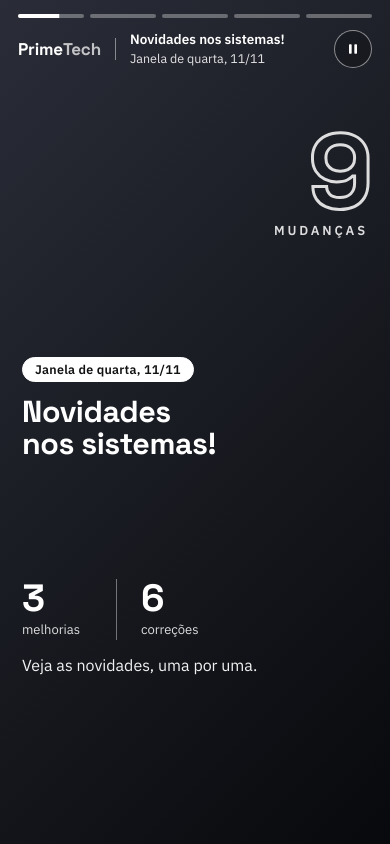
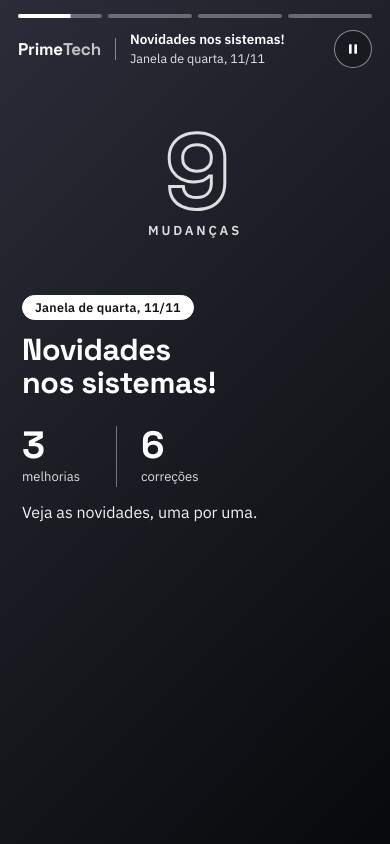
Before and after one commit to conta-padrao-primetech/novidades-nos-sistemas, a plain HTML site: page index.html in a window 390 px wide. Drawn offline with Linux system fonts and the light colour scheme.

Commit message:
Add files via upload

```diff
--- a/atual.json
+++ b/atual.json
@@ -44,38 +44,6 @@
     "squad": "Tato",
     "janela": "2026-11-09T21:00:00Z"
    }
-  ],
-  "correcoes": [
-   {
-    "id": "94a4d09782",
-    "titulo": "Ano de fabricação como reserva do ano modelo",
-    "squad": "Arquitetura",
-    "sistema": "SALESFORCE"
-   },
-   {
-    "id": "285eb3274e",
-    "titulo": "Reintegração, grupo de cobrança e CNPJ alfanumérico na adesão",
-    "squad": "Contratação e Cadastro",
-    "sistema": "EVEX7"
-   },
-   {
-    "id": "c87ba0746a",
-    "titulo": "Oficina dos cards escolhida pelo orçamento inicial autorizado",
-    "squad": "Sinistro",
-    "sistema": "EVEX7"
-   },
-   {
-    "id": "8e0970a436",
-    "titulo": "Autorização de orçamento gravada numa única operação",
-    "squad": "Sinistro",
-    "sistema": "EVEX7"
-   },
-   {
-    "id": "92fa0b99ed",
-    "titulo": "Carga única e atualizada da lista de estados",
-    "squad": "Sinistro",
-    "sistema": "EVEX7"
-   }
   ]
  }
 }
--- a/index.html
+++ b/index.html
@@ -41,20 +41,20 @@ button { font: inherit; color: inherit; cursor: pointer; }
 
 /* ---------- slides: grade de terços (3 faixas iguais) ---------- */
 .slides { position: absolute; inset: 0; touch-action: none; }
-.slide { position: absolute; inset: 0; display: grid; grid-template-columns: 2fr 1fr; grid-template-rows: repeat(3, minmax(0, 1fr)); grid-template-areas: "ctx arte" "titulo arte" "resumo arte"; column-gap: 20px; padding: 0 84px; opacity: 0; visibility: hidden; transition: opacity .45s ease, visibility .45s; background: linear-gradient(135deg, var(--a, #2A2D38), var(--a2, #08090C)); overflow: hidden; }
-.slide.final { grid-template-areas: "bloco arte" "lista arte" "lista arte"; }
+.slide { position: absolute; inset: 0; display: grid; grid-template-columns: 2fr 1fr; grid-template-rows: repeat(3, minmax(0, 1fr)); grid-template-areas: ". arte" "bloco arte" "resumo arte"; column-gap: 20px; padding: 0 84px; opacity: 0; visibility: hidden; transition: opacity .45s ease, visibility .45s; background: linear-gradient(135deg, var(--a, #2A2D38), var(--a2, #08090C)); overflow: hidden; }
 .slide.on { opacity: 1; visibility: visible; z-index: 1; }
-.bloco { display: contents; }
-.slide.final .bloco { display: block; grid-area: bloco; align-self: end; position: relative; z-index: 2; padding-bottom: 14px; }
-.ctx { grid-area: ctx; align-self: end; position: relative; z-index: 2; padding-bottom: 16px; }
-.slide.final .ctx { padding-bottom: 14px; }
-.titulo { grid-area: titulo; align-self: center; position: relative; z-index: 2; padding-bottom: 30px; }
-.slide.final .titulo { padding-bottom: 0; }
+.bloco { grid-area: bloco; align-self: end; position: relative; z-index: 2; padding-bottom: 44px; }   /* tags + título juntos, logo acima do botão */
+.ctx { padding-bottom: 14px; }
 .resumo { grid-area: resumo; align-self: start; position: relative; z-index: 2; padding-top: 40px; }
-.abertura .resumo { padding-top: 16px; }
 .acao { grid-area: resumo; align-self: start; justify-self: start; position: relative; z-index: 3; transform: translateY(-50%); }   /* o centro do botão fica em cima da linha de 2/3 */
 .acao:empty { display: none; }
-.arte, .hero { grid-area: arte; align-self: center; position: relative; z-index: 2; display: flex; flex-direction: column; align-items: center; justify-content: center; pointer-events: none; min-height: 0; }
+.arte, .hero { align-self: center; position: relative; z-index: 2; display: flex; flex-direction: column; align-items: center; justify-content: center; pointer-events: none; min-height: 0; }
+.arte { grid-area: arte; }
+.hero { grid-area: hero; }
+/* abertura: tudo num grupo só, centralizado, com espaços regulares */
+.abertura { grid-template-rows: auto auto; grid-template-areas: "bloco hero" "resumo hero"; align-content: center; row-gap: 30px; }
+.abertura .bloco { padding-bottom: 0; }
+.abertura .resumo { padding-top: 0; }
 .arte svg { width: min(100%, 320px); height: auto; overflow: visible; }
 .pilulas { display: flex; flex-wrap: wrap; gap: 8px; margin: 0; }
 .pil { background: rgba(255, 255, 255, .18); border: 1px solid rgba(255, 255, 255, .32); border-radius: 99px; padding: 4px 12px; font: 600 12.5px/1.2 "IBM Plex Sans", sans-serif; letter-spacing: .02em; }
@@ -74,10 +74,6 @@ button { font: inherit; color: inherit; cursor: pointer; }
 .nums div div { min-width: 70px; }
 .nums b { display: block; font: 700 38px/1 "Space Grotesk", sans-serif; }
 .nums span { font-size: 13px; opacity: .85; }
-.lista { grid-area: lista; align-self: start; position: relative; z-index: 2; list-style: none; margin: 0; padding: 6px 0 0; max-width: 60ch; }
-.lista li { position: relative; padding: 9px 0 9px 16px; border-bottom: 1px solid rgba(255, 255, 255, .14); font-size: 16.5px; line-height: 1.35; }
-.lista li:last-child { border-bottom: 0; }
-.lista li::before { content: ""; position: absolute; left: 0; top: 12px; bottom: 12px; width: 3px; border-radius: 3px; background: var(--a, #fff); box-shadow: 0 0 0 1px rgba(255, 255, 255, .35); }
 @keyframes flutua { 0%, 100% { transform: translateY(0); } 50% { transform: translateY(-9px); } }
 @keyframes gira { to { transform: rotate(360deg); } }
 .arte .f1 { animation: flutua 5.5s ease-in-out infinite; }
@@ -118,25 +114,19 @@ button { font: inherit; color: inherit; cursor: pointer; }
 @media (max-width: 899px) {
   .palco { display: block; padding: 0; }
   .historia { width: 100%; height: 100dvh; border-radius: 0; box-shadow: none; }
-  .slide { grid-template-columns: 1fr; grid-template-areas: "arte" "bloco" "resumo"; column-gap: 0; padding: 0 22px; }
-  .slide.final { grid-template-areas: "bloco" "lista" "lista"; }
-  .slide.final .arte { display: none; }
-  .bloco { display: block; grid-area: bloco; align-self: center; position: relative; z-index: 2; padding-bottom: 26px; }
-  .slide.final .bloco { align-self: end; padding: calc(92px + env(safe-area-inset-top, 0px)) 0 14px; }
+  .slide, .abertura { grid-template-columns: 1fr; grid-template-rows: repeat(3, minmax(0, 1fr)); grid-template-areas: "arte" "bloco" "resumo"; align-content: normal; row-gap: 0; column-gap: 0; padding: 0 22px; }
+  .abertura { grid-template-rows: minmax(0, 33.333dvh) auto 1fr; grid-template-areas: "hero" "bloco" "resumo"; }
+  .abertura .bloco { align-self: start; padding: 14px 0 28px; }   /* o grupo começa na linha de 1/3, compacto */
+  .bloco, .abertura .bloco { align-self: center; padding-bottom: 26px; }
   .ctx { padding: 0 0 14px; }
-  .slide.final .ctx { padding-bottom: 14px; }
-  .titulo { padding-bottom: 0; }
   .slide h1, .slide h2 { font-size: clamp(26px, 7.8vw, 32px); max-width: none; }
-  .arte, .hero { align-self: stretch; padding: calc(92px + env(safe-area-inset-top, 0px)) 0 8px; align-items: flex-end; }
+  .arte, .hero { align-self: stretch; padding: calc(92px + env(safe-area-inset-top, 0px)) 0 8px; align-items: center; }
   .arte svg { width: auto; height: 100%; max-height: 190px; aspect-ratio: 1; }
-  .hero { align-items: flex-end; }
   .resumo { padding-top: 38px; }
-  .abertura .resumo { padding-top: 16px; }
-  .grande { font-size: clamp(88px, 27vw, 112px); text-align: right; }
+  .abertura .resumo { padding-top: 0; }
+  .grande { font-size: clamp(88px, 27vw, 112px); text-align: center; }
   .grande.g3 { font-size: clamp(60px, 18vw, 76px); }
-  .cap { margin-top: 6px; font-size: 13px; text-align: right; }
-  .lista { padding-top: 4px; }
-  .lista li { font-size: 15.5px; padding: 8px 0 8px 14px; }
+  .cap { margin-top: 6px; font-size: 13px; text-align: center; }
   .previa { top: auto; bottom: calc(10px + env(safe-area-inset-bottom, 0px)); left: 50%; transform: translateX(-50%); }
   .seta { position: absolute; width: 1px; height: 1px; opacity: 0; overflow: hidden; }
   .barras, .topo { padding-left: 18px; padding-right: 18px; }
@@ -211,7 +201,6 @@ window.__DATA = {"fonte": "arquivo"};
   var NOME = "Novidades nos sistemas!";
   var AUTO_MS = 8000;
   var MAX_ITENS = 8;
-  var MAX_CORRECOES = 6;
   var TZ = "America/Sao_Paulo";
   var state = { eds: [], ed: null, idx: 0, slides: [], segs: [], timer: null, pausado: false, segurando: false, aberta: false, abridor: null, ultimoTxt: "", pausaBt: null };
 
@@ -274,7 +263,7 @@ window.__DATA = {"fonte": "arquivo"};
      faixa de cima = arte | faixa do meio = tags e título | linha de 2/3 = botão | faixa de baixo = resumo */
   var ARTIA = { role: "group", "aria-roledescription": "slide" };
   function plural(n, um, varios) { return n === 1 ? um : varios; }
-  function slideAbertura(ed, temUltimo) {
+  function slideAbertura(ed) {
     var jp = janelaPrincipal(ed.itens), c = ed.contagem || {};
     var s = el("article", Object.assign({ class: "slide abertura", "aria-label": "Abertura" }, ARTIA));
     aplicarCor(s, ["#2A2D38", "#08090C"]);
@@ -285,7 +274,7 @@ window.__DATA = {"fonte": "arquivo"};
       if (v > 0) p[3].append(el("div", {}, el("b", { text: String(v) }), el("span", { text: plural(v, p[1], p[2]) })));   // tipo zerado não aparece
     });
     [g1, g2].forEach(function (g) { if (g.childNodes.length) nums.append(g); });       // correções ficam num grupo separado
-    var texto = ed.itens.length ? "Veja as novidades, uma por uma." : temUltimo ? "Veja as principais correções." : "Nenhuma novidade nesta janela.";
+    var texto = ed.itens.length ? "Veja as novidades, uma por uma." : "Nenhuma novidade nesta janela.";
     s.append(el("div", { class: "bloco" },
         el("div", { class: "ctx" }, el("div", { class: "pilulas" }, jp ? el("span", { class: "pil claro", text: "Janela de " + diaTxt(jp.iso) }) : null)),
         el("div", { class: "titulo" }, el("h1", { text: NOME }))),
@@ -308,25 +297,15 @@ window.__DATA = {"fonte": "arquivo"};
       el("div", { class: "acao" }, btn), el("div", { class: "resumo" }, p));
     return s;
   }
-  function slideFinal(lista) {
-    var s = el("article", Object.assign({ class: "slide final", "aria-label": "Principais correções" }, ARTIA));
-    aplicarCor(s, ["#2A2D38", "#08090C"]);
-    var ul = el("ul", { class: "lista" });
-    lista.forEach(function (c) { var li = el("li", {}, el("span", { text: c.titulo })); li.style.setProperty("--a", cor(c.squad)[0]); ul.append(li); });
-    s.append(arteComIcone('<path d="M17 33l10 10 20-21"/>'),
-      el("div", { class: "bloco" }, el("div", { class: "ctx" }, el("div", { class: "pilulas" }, el("span", { class: "pil claro", text: "Correções" }))), el("div", { class: "titulo" }, el("h2", { text: "Principais correções" }))), ul);
-    return s;
-  }
 
   /* ================= história ================= */
   function montar(ed) {
     clearTimeout(state.timer);
     state.ed = ed;
-    var itens = (ed.itens || []).slice(0, MAX_ITENS), corrs = (ed.correcoes || []).slice(0, MAX_CORRECOES);
+    var itens = (ed.itens || []).slice(0, MAX_ITENS);
     ed = Object.assign({}, ed, { itens: itens });
-    state.slides = [slideAbertura(ed, corrs.length > 0)];
+    state.slides = [slideAbertura(ed)];
     itens.forEach(function (it, i) { state.slides.push(slideItem(it, i + 1, itens.length)); });
-    if (corrs.length) state.slides.push(slideFinal(corrs));
     var box = $("#slides"); box.textContent = "";
     state.slides.forEach(function (s) { box.append(s); });
     var barras = $("#barras"); barras.textContent = "";
@@ -467,10 +446,8 @@ window.__DATA = {"fonte": "arquivo"};
     ]).then(function (res) {
       var ed = (res[0] || {}).edicao, fora = (res[1] || {}).itens || [];
       if (!ed) throw new Error("vazio");
-      var corrAntes = (ed.correcoes || []).length;
-      ed = Object.assign({}, ed, { itens: (ed.itens || []).filter(function (i) { return fora.indexOf(i.id) < 0; }), correcoes: (ed.correcoes || []).filter(function (c) { return fora.indexOf(c.id) < 0; }) });
+      ed = Object.assign({}, ed, { itens: (ed.itens || []).filter(function (i) { return fora.indexOf(i.id) < 0; }) });
       var cont = Object.assign({}, ed.contagem || {});
-      cont["Correção"] = Math.max(0, (cont["Correção"] || 0) - (corrAntes - ed.correcoes.length));
       cont.Novo = ed.itens.filter(function (i) { return i.tipo === "Novo"; }).length;
       cont.Melhoria = ed.itens.filter(function (i) { return i.tipo === "Melhoria"; }).length;
       ed.contagem = cont;
```
